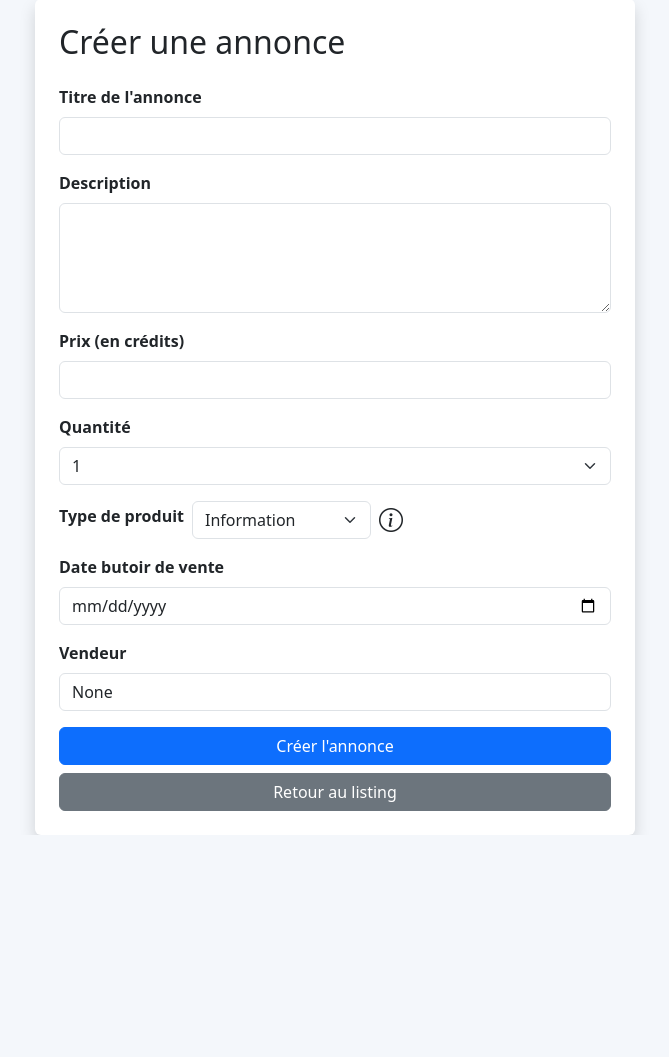
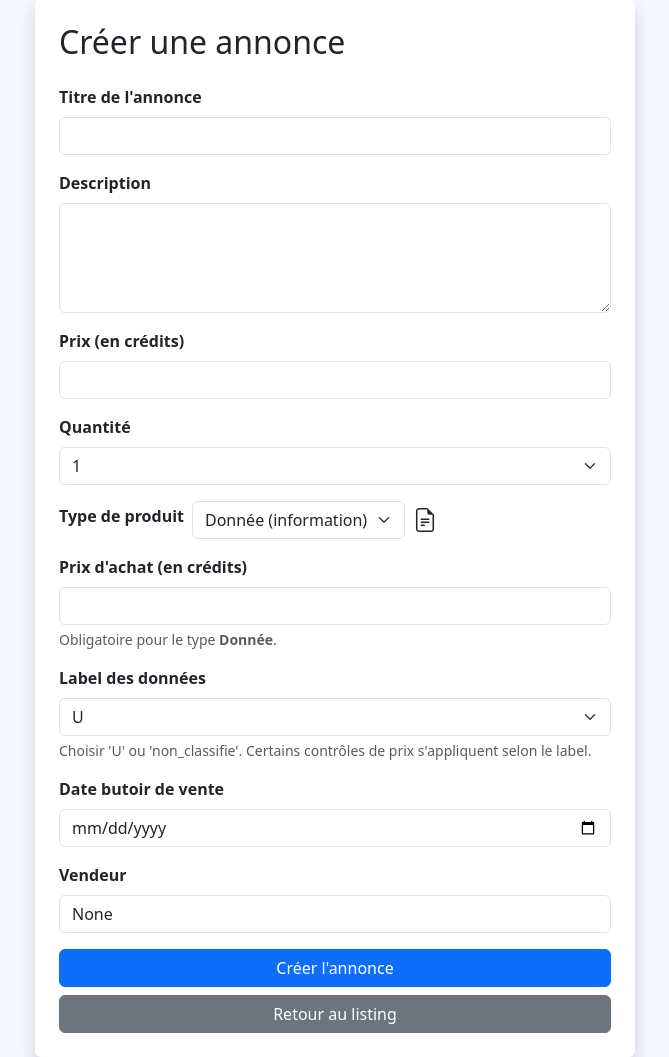
Before and after one commit to AnonTeam-Web/Marketplace-V1.1, a Flask app: template marketplace/templates/create.html in a window 1280 px wide. Shown: the part 51-1108 px from the top of the page, without its empty margins (305-974 px from the left). Before the commit the page ends 886 px from the top, so only its background shows below. Run offline with Flask 3, Linux system fonts and the light colour scheme; the template is opened without the code that fills it, so the values that code supplies are empty.

Commit message:
Update create.html 2

```diff
--- a/marketplace/templates/create.html
+++ b/marketplace/templates/create.html
@@ -11,6 +11,7 @@
     .container { max-width: 600px; margin-top: 50px; }
     .form-label { font-weight: 600; }
     .icon-type { font-size: 1.5rem; margin-left: 8px; vertical-align: middle; }
+    .donnee-fields { display: none; }
   </style>
 </head>
 <body>
@@ -38,7 +39,7 @@
 
       <div class="mb-3">
         <label class="form-label" for="prix">Prix (en crédits)</label>
-        <input type="number" class="form-control" id="prix" name="prix" min="1" required>
+        <input type="number" class="form-control" id="prix" name="prix" min="0" step="0.01" required>
       </div>
 
       <div class="mb-3">
@@ -53,12 +54,30 @@
       <div class="mb-3 d-flex align-items-center">
         <label class="form-label me-2" for="type">Type de produit</label>
         <select class="form-select" id="type" name="type" style="width:auto;">
-          <option value="information">Information</option>
+          <!-- IMPORTANT: value 'donnee' must match app.py logic (anciennement 'information') -->
+          <option value="donnee">Donnée (information)</option>
           <option value="carte">Carte</option>
           <option value="mission">Mission</option>
           <option value="option">Solution / Option</option>
         </select>
-        <i id="type-icon" class="bi bi-info-circle icon-type"></i>
+        <i id="type-icon" class="bi bi-file-earmark-text icon-type"></i>
+      </div>
+
+      <div id="donnee-fields" class="donnee-fields">
+        <div class="mb-3">
+          <label class="form-label" for="prix_achat">Prix d'achat (en crédits)</label>
+          <input type="number" class="form-control" id="prix_achat" name="prix_achat" min="0" step="0.01">
+          <div class="form-text">Obligatoire pour le type <strong>Donnée</strong>.</div>
+        </div>
+
+        <div class="mb-3">
+          <label class="form-label" for="data_label">Label des données</label>
+          <select class="form-select" id="data_label" name="data_label">
+            <option value="U">U</option>
+            <option value="non_classifie">non_classifie</option>
+          </select>
+          <div class="form-text">Choisir 'U' ou 'non_classifie'. Certains contrôles de prix s'appliquent selon le label.</div>
+        </div>
       </div>
 
       <div class="mb-3">
@@ -79,17 +98,42 @@
   <script>
     const typeSelect = document.getElementById('type');
     const typeIcon = document.getElementById('type-icon');
+    const donneeFields = document.getElementById('donnee-fields');
+    const prixAchatInput = document.getElementById('prix_achat');
+    const dataLabelSelect = document.getElementById('data_label');
 
     const icons = {
-      'information': 'bi-info-circle',
+      'donnee': 'bi-file-earmark-text',
       'carte': 'bi-map',
       'mission': 'bi-flag',
       'option': 'bi-lightbulb'
     };
 
-    typeSelect.addEventListener('change', () => {
+    function updateTypeUI() {
       const selected = typeSelect.value;
+      // icon
       typeIcon.className = 'bi ' + (icons[selected] || 'bi-question-circle') + ' icon-type';
+
+      // show/hide donnee fields
+      if (selected === 'donnee') {
+        donneeFields.style.display = 'block';
+        prixAchatInput.required = true;
+        dataLabelSelect.required = true;
+      } else {
+        donneeFields.style.display = 'none';
+        prixAchatInput.required = false;
+        dataLabelSelect.required = false;
+        // clear values to avoid accidental submission
+        prixAchatInput.value = '';
+        dataLabelSelect.selectedIndex = 0;
+      }
+    }
+
+    typeSelect.addEventListener('change', updateTypeUI);
+
+    // initial state
+    document.addEventListener('DOMContentLoaded', () => {
+      updateTypeUI();
     });
   </script>
 
```
